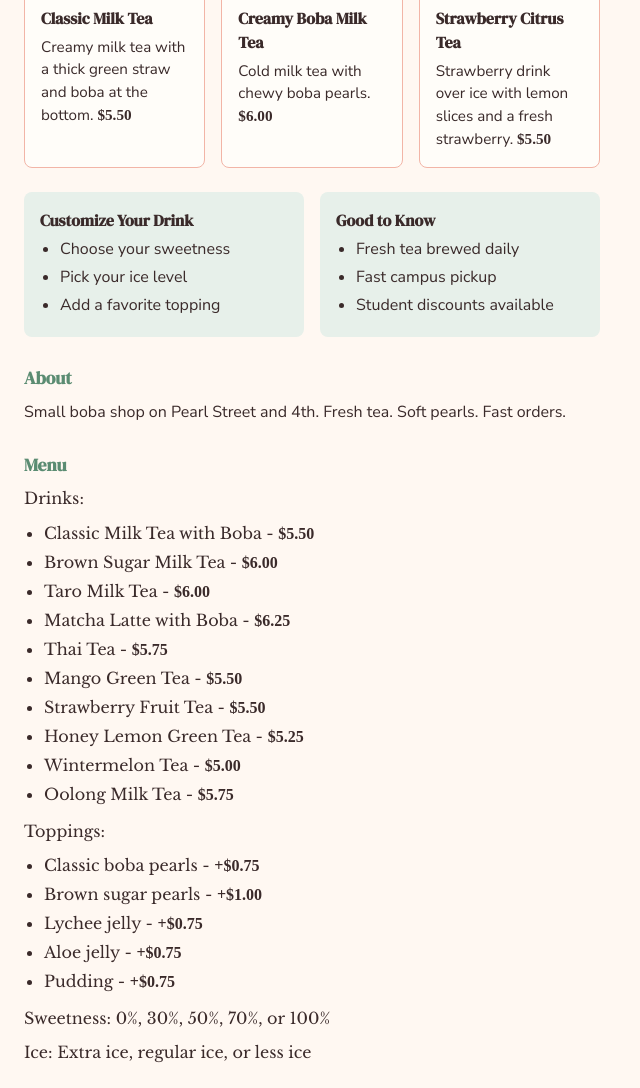
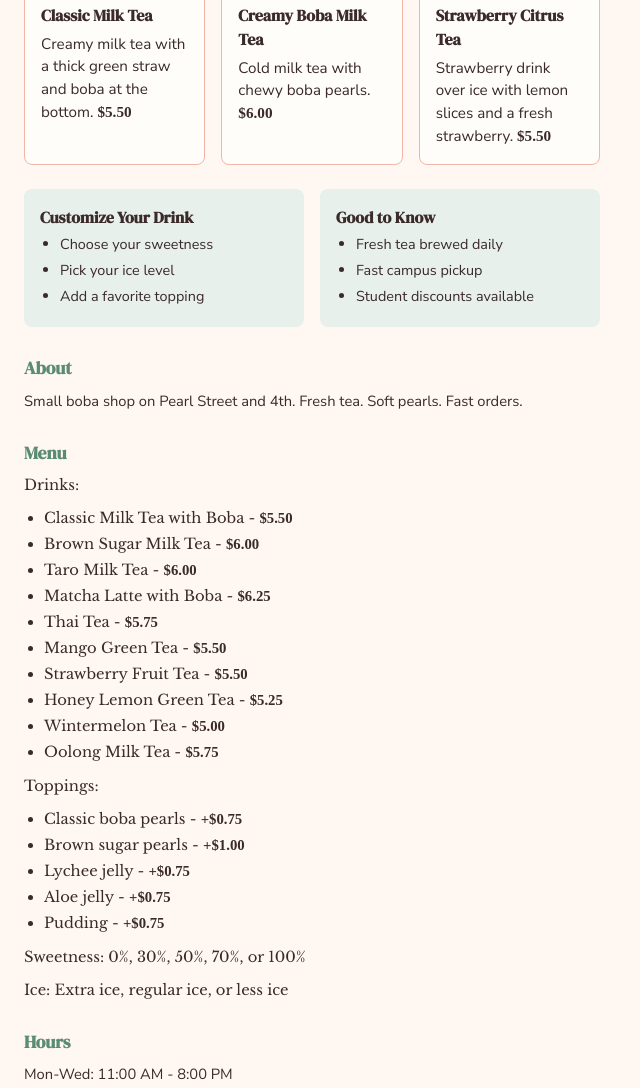
Before and after one commit to Ethanzboss/pearl-street-boba, a plain HTML site: page index.html in a window 1280 px wide. Shown: the part 977-2065 px from the top of the page, without its empty margins (0-640 px from the left). Drawn offline with nearby package versions, Linux system fonts and the light colour scheme; a web font is replaced by a local one.

Commit message:
Reduce secondary content scale

```diff
--- a/index.html
+++ b/index.html
@@ -25,7 +25,7 @@
       margin: 0;
       padding: 1.5rem;
       font-family: 'Nunito Sans', sans-serif;
-      font-size: 1rem;
+      font-size: 0.95rem;
       line-height: 1.5;
       color: var(--text);
       background: var(--background);
@@ -185,6 +185,7 @@
       gap: 1rem;
       margin: 1.5rem 0;
       max-width: 36rem;
+      font-size: 0.9rem;
     }
 
     .info-block {
@@ -217,6 +218,15 @@
       color: var(--surface);
       background: var(--primary);
       border-top: 3px solid var(--accent);
+      font-size: 0.85rem;
+    }
+
+    body > p {
+      font-size: 0.92rem;
+    }
+
+    .menu-section {
+      font-size: 0.92rem;
     }
 
     footer p {
```
